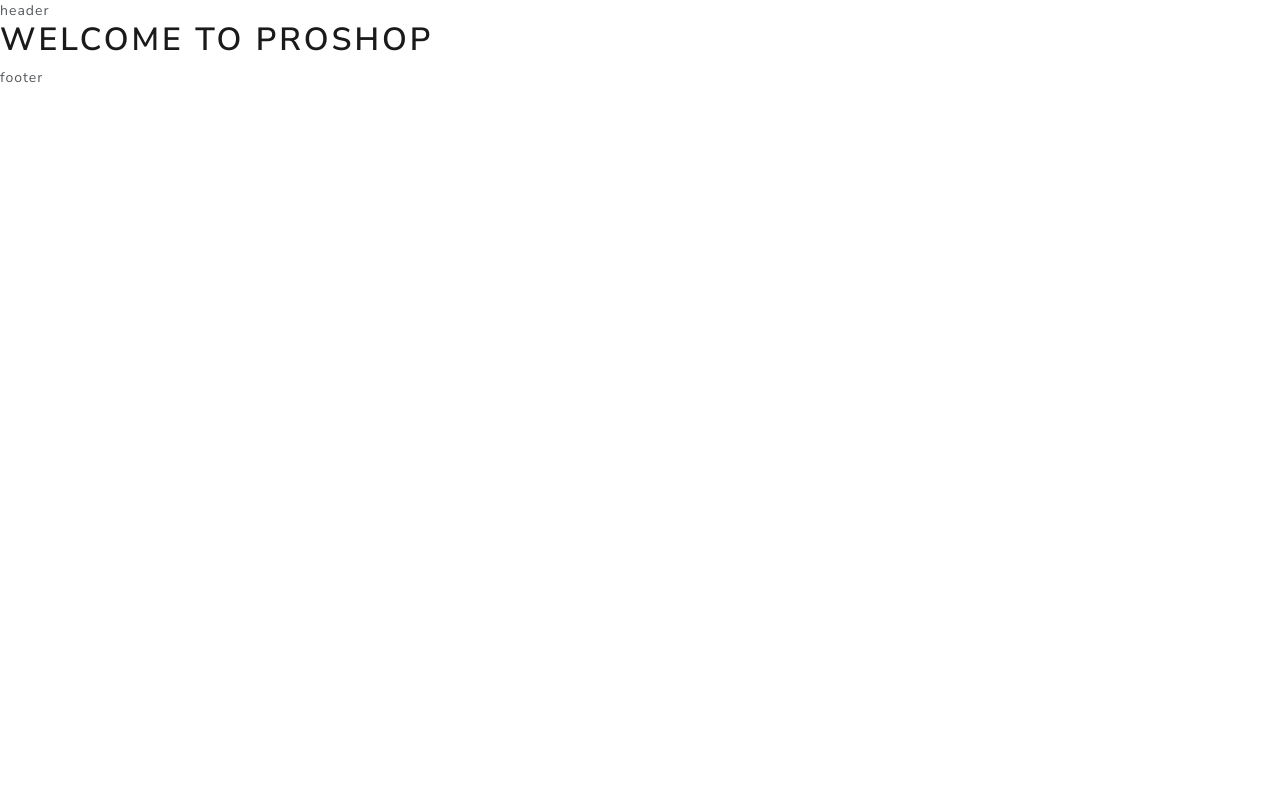
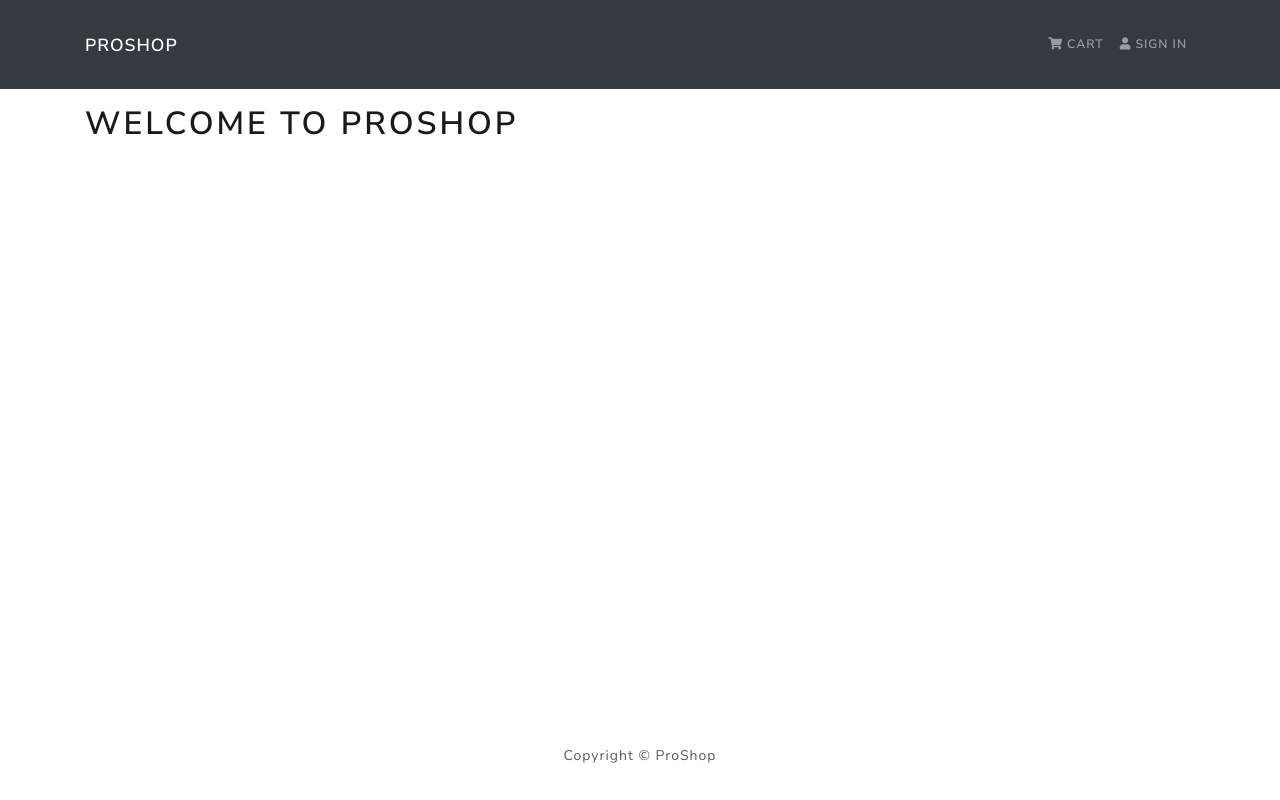
Before and after one commit to TomIrimescu/MERN_Ecommerce, a React (Create React App) app in the folder frontend/: page / in a window 1280 px wide. Built offline with nearby package versions, Linux system fonts and the light colour scheme.

Commit message:
Add fonts, header & footer

```diff
--- a/frontend/public/index.html
+++ b/frontend/public/index.html
@@ -8,6 +8,13 @@
 		<meta name="description" content="Find your products at the best prices" />
 		<link rel="apple-touch-icon" href="%PUBLIC_URL%/logo192.png" />
 		<link rel="manifest" href="%PUBLIC_URL%/manifest.json" />
+		<link
+			rel="stylesheet"
+			href="https://cdnjs.cloudflare.com/ajax/libs/font-awesome/5.15.4/css/all.min.css"
+			integrity="sha512-1ycn6IcaQQ40/MKBW2W4Rhis/DbILU74C1vSrLJxCq57o941Ym01SwNsOMqvEBFlcgUa6xLiPY/NS5R+E6ztJQ=="
+			crossorigin="anonymous"
+			referrerpolicy="no-referrer"
+		/>
 		<title>Welcome to ProShop</title>
 	</head>
 	<body>
--- a/frontend/src/App.js
+++ b/frontend/src/App.js
@@ -1,4 +1,5 @@
 import React from 'react';
+import { Container } from 'react-bootstrap';
 import Header from './components/Header';
 import Footer from './components/Footer';
 
@@ -6,8 +7,10 @@
   return (
     <>
       <Header />
-      <main>
-        <h1>Welcome To ProShop</h1>
+      <main className='py-3'>
+        <Container>
+          <h1>Welcome To ProShop</h1>
+        </Container>
       </main>
       <Footer />
     </>
--- a/frontend/src/components/Footer.js
+++ b/frontend/src/components/Footer.js
@@ -1,9 +1,16 @@
 import React from 'react';
+import { Col, Container, Row } from 'react-bootstrap';
 
 const Footer = () => {
   return (
     <footer>
-      footer
+      <Container>
+        <Row>
+          <Col className='text-center py-3'>
+            Copyright &copy; ProShop
+          </Col>
+        </Row>
+      </Container>
     </footer>
   );
 };
--- a/frontend/src/components/Header.js
+++ b/frontend/src/components/Header.js
@@ -1,10 +1,28 @@
 import React from 'react';
+import { Navbar, Nav, Container } from 'react-bootstrap';
 
 const Header = () => {
   return (
-    <headr>
-      header
-    </headr>
+    <header>
+      <Navbar bg="dark" variant='dark' expand="lg" collapseOnSelect>
+        <Container>
+          <Navbar.Brand href="/">ProShop</Navbar.Brand>
+          <Navbar.Toggle aria-controls="basic-navbar-nav" />
+          <Navbar.Collapse id="basic-navbar-nav">
+            <Nav className="ml-auto">
+              <Nav.Link href="/cart">
+                <i className='fas fa-shopping-cart mr-1'></i>
+                Cart
+              </Nav.Link>
+              <Nav.Link href="/login">
+                <i className='fas fa-user mr-1'></i>
+                Sign In
+              </Nav.Link>
+            </Nav>
+          </Navbar.Collapse>
+        </Container>
+      </Navbar>
+    </header>
   );
 };
 
--- a/frontend/src/index.css
+++ b/frontend/src/index.css
@@ -0,0 +1,3 @@
+main {
+	min-height: 80vh;
+}
```
